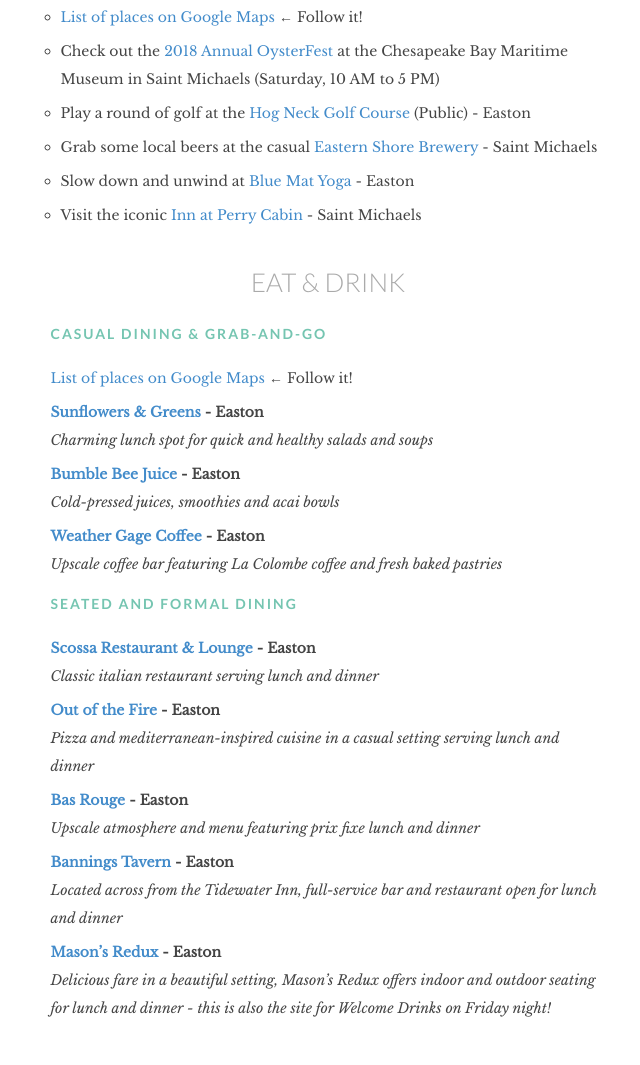
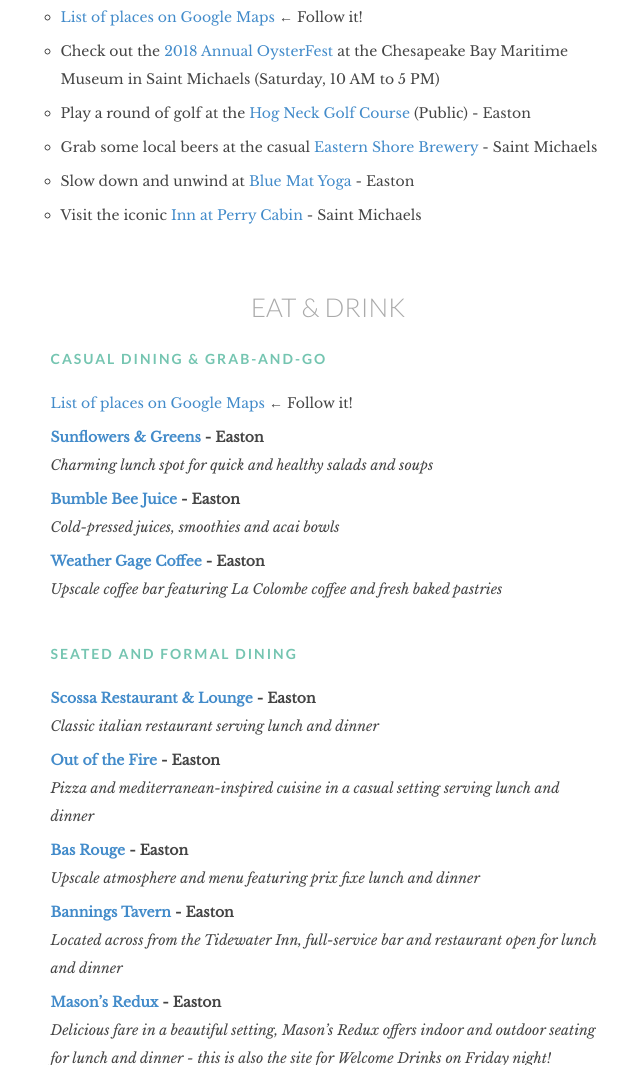
Before and after one commit to laurenandalex/laurenandalex.github.io, a plain HTML site: page index.html in a window 1280 px wide. Shown: the part 6095-7160 px from the top of the page, without its empty margins (312-952 px from the left). Drawn offline with nearby package versions, Linux system fonts and the light colour scheme.

Commit message:
Subtle style changes

```diff
--- a/index.html
+++ b/index.html
@@ -332,7 +332,7 @@
 							</ul>
 						</div>
 					</div>
-					<div class="row">
+					<div class="row" style="margin-top:25px">
 						<div class="col-sm-12 text-center">
 							<h4 class="event-title">Eat &amp; Drink</h4>
 						</div>
@@ -350,7 +350,7 @@
 								<li><strong><a href="https://weathergagecoffee.com/" target="_blank">Weather Gage Coffee</a> - Easton</strong><br>
 								<em >Upscale coffee bar featuring La Colombe coffee and fresh baked pastries</em>
 							</ul>
-							<h6>Seated and Formal Dining</h6>
+							<h6 style="margin-top: 35px">Seated and Formal Dining</h6>
 							<ul class="simple-list">
 								<li><strong><a href="http://www.scossarestaurant.com/" target="_blank">Scossa Restaurant &amp; Lounge</a> - Easton</strong><br>
 									<em>Classic italian restaurant serving lunch and dinner</em>
```
